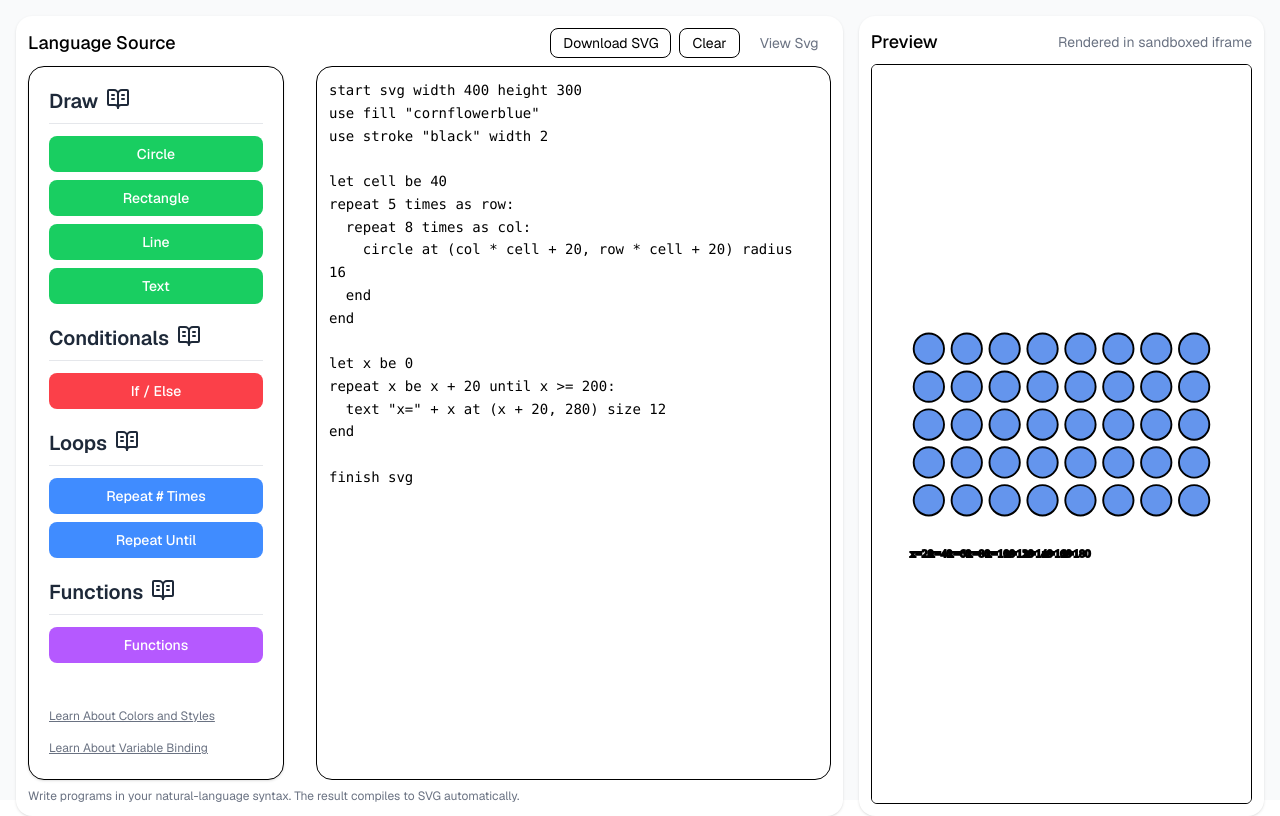
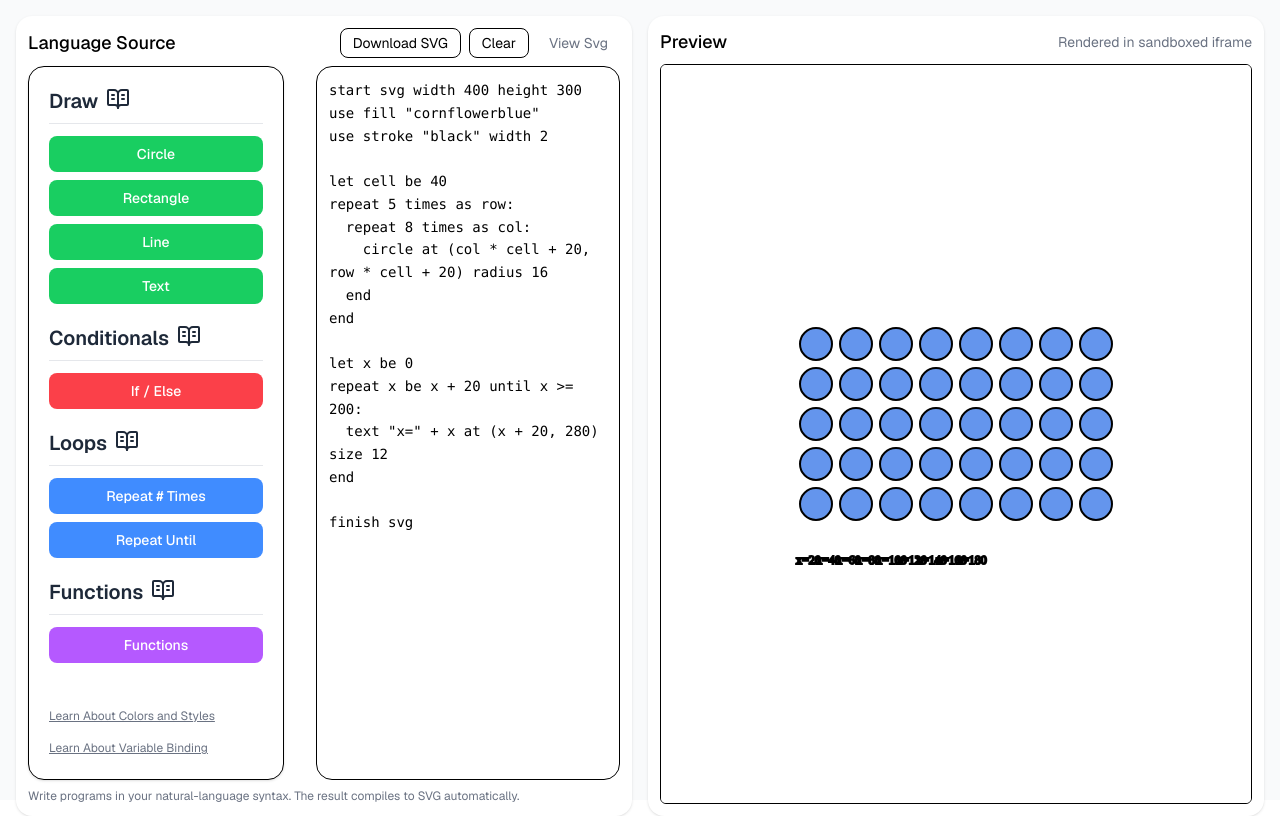
Before and after one commit to isaak1294/uvec-2025, a Next.js app: page / in a window 1280 px wide. Built offline with nearby package versions, Linux system fonts and the light colour scheme.

Commit message:
Fixed preview width

```diff
--- a/app/SvgLivePreview.tsx
+++ b/app/SvgLivePreview.tsx
@@ -96,8 +96,8 @@ finish svg`);
   }
 
   return (
-    <div className="h-screen w-screen grid grid-cols-3 gap-4 p-4 bg-gray-50">
-      <div className="flex flex-col rounded-2xl shadow p-3 col-span-2 bg-white">
+    <div className="h-screen w-screen grid grid-cols-2 gap-4 p-4 bg-gray-50">
+      <div className="flex flex-col rounded-2xl shadow p-3  bg-white">
         {leftPanelMode == "code" ? (
           <>
             <div className="flex items-center justify-between mb-2">
@@ -266,7 +266,7 @@ finish svg`);
         )}
       </div>
 
-      <div className="flex flex-col rounded-2xl shadow p-3 bg-white">
+      <div className="flex flex-col rounded-2xl shadow p-3 bg-white ">
         <div className="flex items-center justify-between mb-2">
           <h2 className="text-lg font-medium">Preview</h2>
           <div className="text-sm text-gray-500">
```
